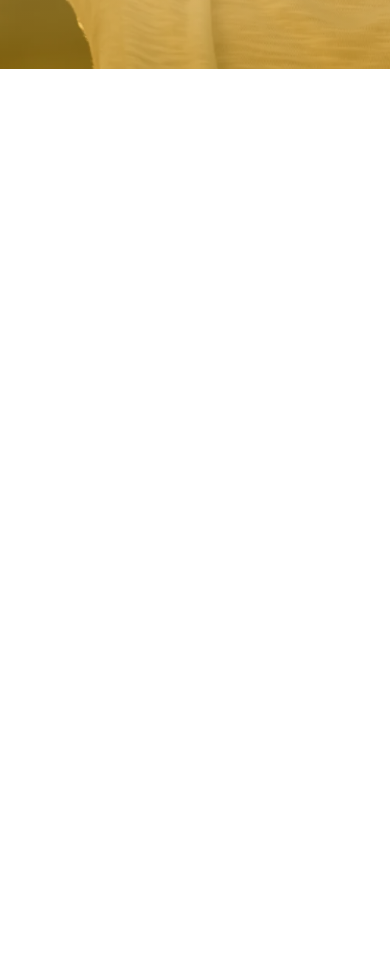
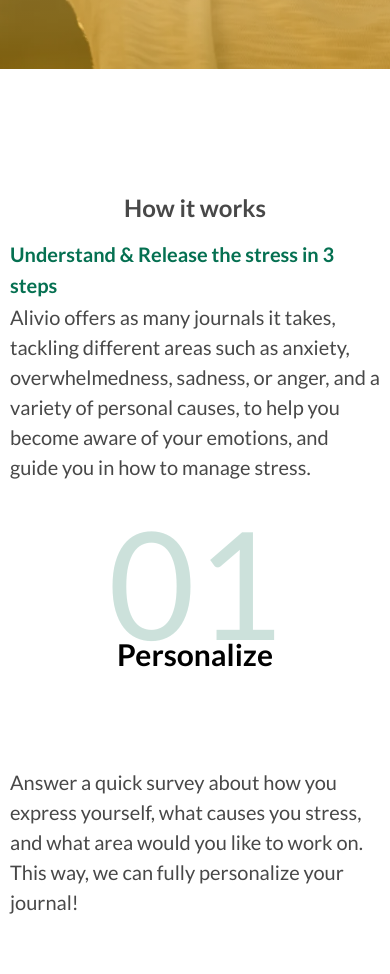
Before and after one commit to PeterMashuk/Alivio_page, a plain HTML site: page index.html in a window 390 px wide. Shown: the part 716-1690 px from the top of the page. Before the commit the page ends 844 px from the top, so only its background shows below. Drawn offline with Linux system fonts and the light colour scheme.

Commit message:
about section implementation

```diff
--- a/index.css
+++ b/index.css
@@ -2,3 +2,4 @@
 @import url('styles/basic.css');
 @import url('styles/header.css');
 @import url('styles/hero.css');
+@import url('styles/about.css');
--- a/index.html
+++ b/index.html
@@ -45,6 +45,41 @@
         </div>
       </div>
     </section>
+    <section class="about">
+      <div class="container">
+        <div class="about__content">
+          <h2 class="about__subtitle">Understand & Release the stress in 3 steps</h2>
+          <p class="about__text">Alivio offers as many journals it takes, tackling different areas such as anxiety,
+            overwhelmedness, sadness, or anger, and a variety of personal causes, to help you become aware of your
+            emotions, and guide you in how to manage stress.</p>
+        </div>
+        <div class="about__cards">
+
+          <figure class="card" aria-label="first card">
+            <h3 class="card__title">Personalize</h3>
+            <p class="card__descr" aria-label="first card description">Answer a quick survey about how you express
+              yourself, what causes you stress, and
+              what area would you like to work on. This way, we can fully personalize your journal!</p>
+            <img class="card__img" src="assets/webp/card_1.webp" alt="card images 1">
+          </figure>
+
+          <figure class="card" aria-label="second card">
+            <h3 class="card__title card__title--second card__title--right">Write & Understand</h3>
+            <p class="card__descr">Write, draw, reflect, understand. Alivio will guide you through the prompts and will
+              help you manage your stress!</p>
+            <img class="card__img" src="assets/webp/card_2.webp" alt="card images 2">
+          </figure>
+
+          <figure class="card" aria-label="third card">
+            <h3 class="card__title card__title--third">Alivio!</h3>
+            <p class="card__descr">Now you are aware, and have a way to manage and overcome your own stress.
+              What are you waiting for? Alivio today!</p>
+            <img class="card__img" src="assets/webp/card_3.webp" alt="card images 3">
+          </figure>
+
+        </div>
+      </div>
+    </section>
   </main>
 </body>
 
--- /dev/null
+++ b/styles/about.css
@@ -0,0 +1,168 @@
+.about {}
+
+.about__title {
+  font-weight: 600;
+  font-size: 24px;
+  line-height: 157%;
+  color: var(--co-lightblack);
+}
+
+.about__content {
+  display: flex;
+  justify-content: space-between;
+  align-items: center;
+  margin-bottom: 220px;
+}
+
+.about__subtitle {
+  font-weight: 700;
+  font-size: clamp(20px, 2.604vw, 100px);
+  line-height: 157%;
+  color: var(--co-green);
+  max-width: 505px;
+  position: relative;
+}
+
+.about__subtitle::before {
+  content: "How it works";
+  position: absolute;
+  top: -35px;
+  font-weight: 600;
+  font-size: 24px;
+  line-height: 157%;
+  color: var(--co-lightblack);
+}
+
+.about__text {
+  font-weight: 500;
+  font-size: 20px;
+  line-height: 150%;
+  color: var(--co-lightblack);
+  max-width: 670px;
+}
+
+.about__cards {
+  display: flex;
+  justify-content: space-between;
+  align-items: start;
+  gap: 20px;
+  height: 1080px;
+}
+
+.about__cards .card:nth-child(2) {
+  align-self: flex-end;
+}
+
+.card {
+  max-width: 390px;
+  height: 830px;
+  display: flex;
+  flex-direction: column;
+  justify-content: flex-end;
+  align-items: flex-start;
+  gap: 60px;
+}
+
+.card__title {
+  font-weight: 700;
+  font-size: 30px;
+  line-height: 150%;
+  color: var(--co-black);
+  margin-bottom: 55px;
+  align-self: center;
+  position: relative;
+}
+
+.card__title:before {
+  content: "01";
+  position: absolute;
+  top: -136px;
+  left: -112px;
+  font-weight: 400;
+  font-size: 150px;
+  line-height: 150%;
+  color: var(--co-green);
+  opacity: 0.2;
+}
+
+.card__title--right {
+  align-self: flex-end;
+}
+
+.card__title--right::before {
+  content: "02";
+}
+
+.card__title--third::before {
+  content: "03";
+  left: -130px;
+}
+
+.card__descr {
+  font-weight: 500;
+  font-size: 20px;
+  line-height: 150%;
+  color: var(--co-lightblack);
+}
+
+.card__img {
+  width: 100%;
+  object-fit: cover;
+  aspect-ratio: auto 65/82;
+}
+
+@media (max-width:1250px) {
+
+  .about__content {
+    width: 100%;
+    flex-direction: column;
+    align-items: center;
+    margin-bottom: 150px;
+  }
+
+  .about__subtitle {
+    max-width: 100%;
+  }
+
+  .about__subtitle::before {
+    top: -50%;
+    left: 50%;
+    transform: translate(-50%, -50%);
+    -webkit-transform: translate(-50%, -50%);
+    -moz-transform: translate(-50%, -50%);
+    -o-transform: translate(-50%, -50%);
+    -ms-transform: translate(-50%, -50%);
+  }
+
+  .about__cards {
+    flex-direction: column;
+    align-items: center;
+    justify-content: start;
+  }
+
+  .card {
+    margin-bottom: 130px;
+  }
+
+  .about__cards .card:nth-child(2) {
+    align-self: center;
+  }
+
+  .card__title {
+    margin-bottom: 30px;
+  }
+
+  .card__title:before {
+    top: -110%;
+    left: 50%;
+    transform: translate(-50%, -50%);
+    -webkit-transform: translate(-50%, -50%);
+    -moz-transform: translate(-50%, -50%);
+    -o-transform: translate(-50%, -50%);
+    -ms-transform: translate(-50%, -50%);
+  }
+
+  .card__title--right {
+    align-self: center;
+  }
+}
--- a/styles/basic.css
+++ b/styles/basic.css
@@ -24,7 +24,8 @@ h3,
 h4,
 h5,
 h6,
-p {
+p,
+figure {
   margin: 0;
   padding: 0;
 }
--- a/styles/hero.css
+++ b/styles/hero.css
@@ -2,6 +2,7 @@
   background: url('../assets/webp/hero-bg.webp') center/cover no-repeat;
   height: 895px;
   width: 100%;
+  margin-bottom: 170px;
 }
 
 .hero__content {
--- a/styles/variebles.css
+++ b/styles/variebles.css
@@ -2,6 +2,7 @@
   --co-white: #fff;
   --co-green: #057051;
   --co-lightblack: #484848;
+  --co-black: #000;
 }
 
 /* media breackpoints:
```
